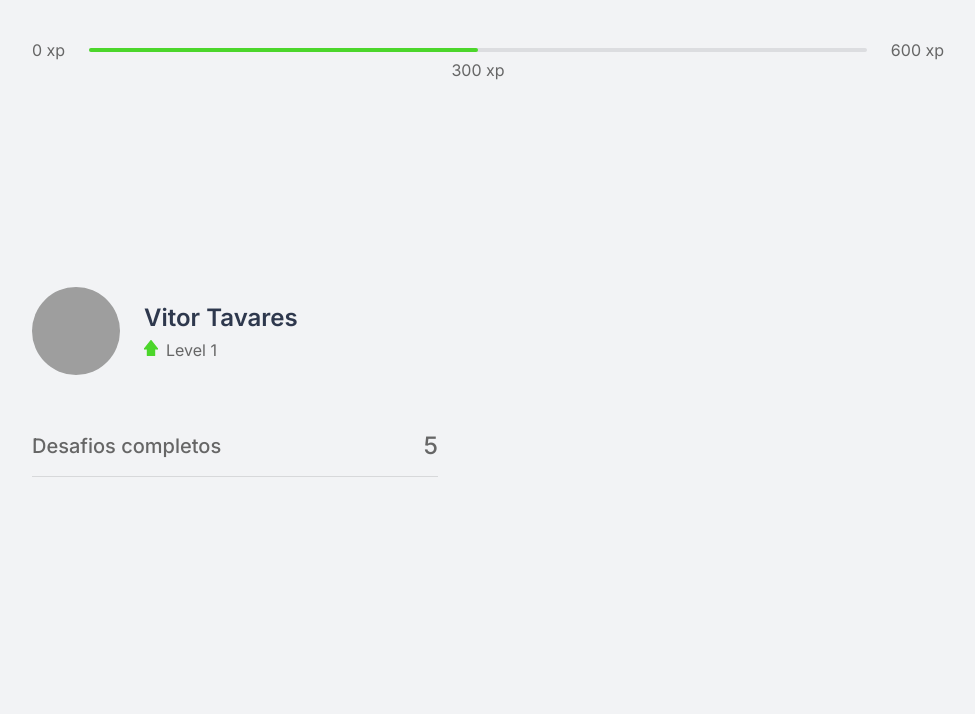
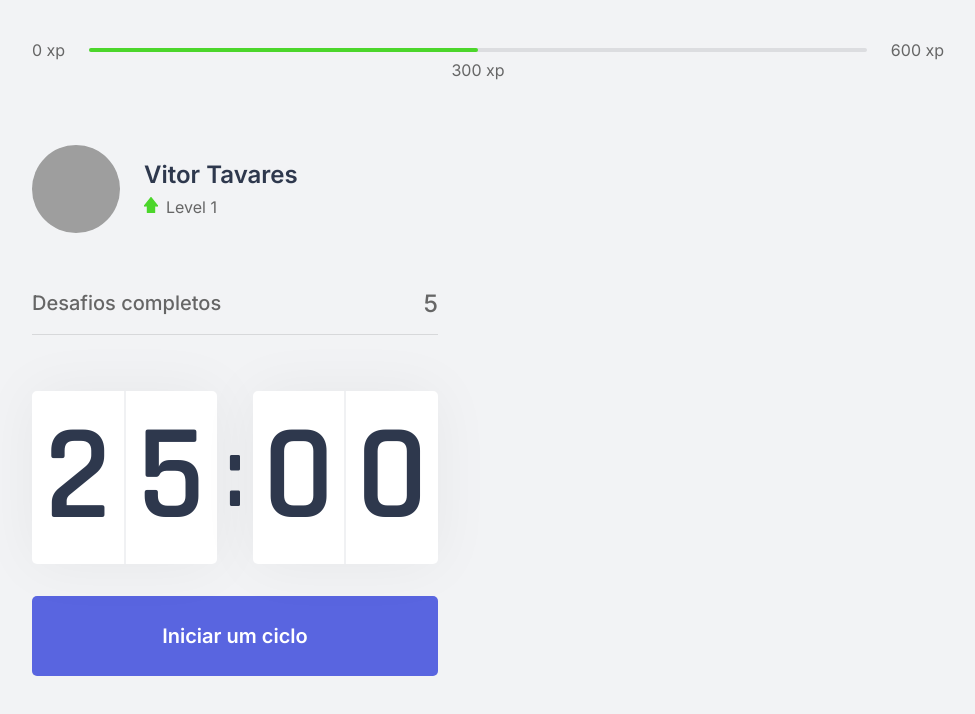
Before and after one commit to vittav/move-it, a Next.js app: page / in a window 1280 px wide. Shown: the top 714 px of the page, without its empty margins (152-1127 px from the left). Built offline with nearby package versions, Linux system fonts and the light colour scheme; grey boxes are pictures that could not be loaded.

Commit message:
Finalizado o componente botão

```diff
--- /dev/null
+++ b/src/components/Countdown.tsx
@@ -0,0 +1,23 @@
+import styles from '../styles/components/Countdown.module.css'
+
+export function Countdown() {
+    return (
+        <div>
+            <div className={styles.countdownContainer}>
+                <div>
+                    <span>2</span>
+                    <span>5</span>
+                </div>
+                <span>:</span>
+                <div>
+                    <span>0</span>
+                    <span>0</span>
+                </div>
+            </div>
+
+            <button type="button" className={styles.countdownButton}>
+                Iniciar um ciclo
+            </button>
+        </div>
+    )
+}
--- a/src/pages/_document.tsx
+++ b/src/pages/_document.tsx
@@ -7,6 +7,8 @@
         return (
             <Html>
                 <Head>
+                    <link rel="shotcut icon" href="favicon.png" type="image/x-icon" />
+
                     <link rel="preconnect" href="https://fonts.gstatic.com" />
                     <link href="https://fonts.googleapis.com/css2?family=Inter:wght@400;500;600&family=Rajdhani:wght@600&display=swap" rel="stylesheet" />
                 </Head>
--- a/src/pages/index.tsx
+++ b/src/pages/index.tsx
@@ -1,18 +1,25 @@
 import { CompletedChallenges } from '../components/CompletedChallenges';
+import { Countdown } from '../components/Countdown';
 import { ExperienceBar } from '../components/ExperienceBar';
 import { Profile } from '../components/Profile';
+
+import Head from 'next/head'
 
 import styles from '../styles/pages/Home.module.css';
 
 export default function Home() {
   return (
     <div className={styles.container}>
+      <Head>
+        <title>Início - move.it</title>
+      </Head>
       <ExperienceBar />
 
       <section>
         <div>
           <Profile />
           <CompletedChallenges />
+          <Countdown />
         </div>
         <div>
 
--- /dev/null
+++ b/src/styles/components/Countdown.module.css
@@ -0,0 +1,63 @@
+.countdownContainer {
+    display: flex;
+    align-items: center;
+    font-family: Rajdhani;
+    font-weight: 600;
+    color: var(--title);
+}
+
+.countdownContainer > div {
+    flex: 1;
+
+    display: flex;
+    align-items: center;
+    justify-content: space-evenly;
+
+    background: var(--white);
+    box-shadow: 0 0 60px rgba(0, 0, 0, 0.05);
+    border-radius: 5px;
+    font-size: 8.5rem;
+    text-align: center;
+}
+
+.countdownContainer > div span {
+    flex: 1;
+}
+
+.countdownContainer > div span:first-child {
+    border-right: 1px solid #f0f1f3;
+}
+
+.countdownContainer > div span:last-child {
+    border-left: 1px solid #f0f1f3;
+}
+
+.countdownContainer > span {
+    font-size: 6.25rem;
+    margin: 0 0.5rem;
+}
+
+.countdownButton {
+    width: 100%;
+    height: 5rem;
+
+    margin-top: 2rem;
+
+    display: flex;
+    align-items: center;
+    justify-content: center;
+
+    border: 0;
+    border-radius: 5px;
+    background: var(--blue);
+    color: var(--white);
+
+    font-size: 1.25rem;
+    font-weight: 600;
+
+    transition: background-color 0.2s;
+}
+
+.countdownButton:hover {
+    background: var(--blue-dark);
+}
```
